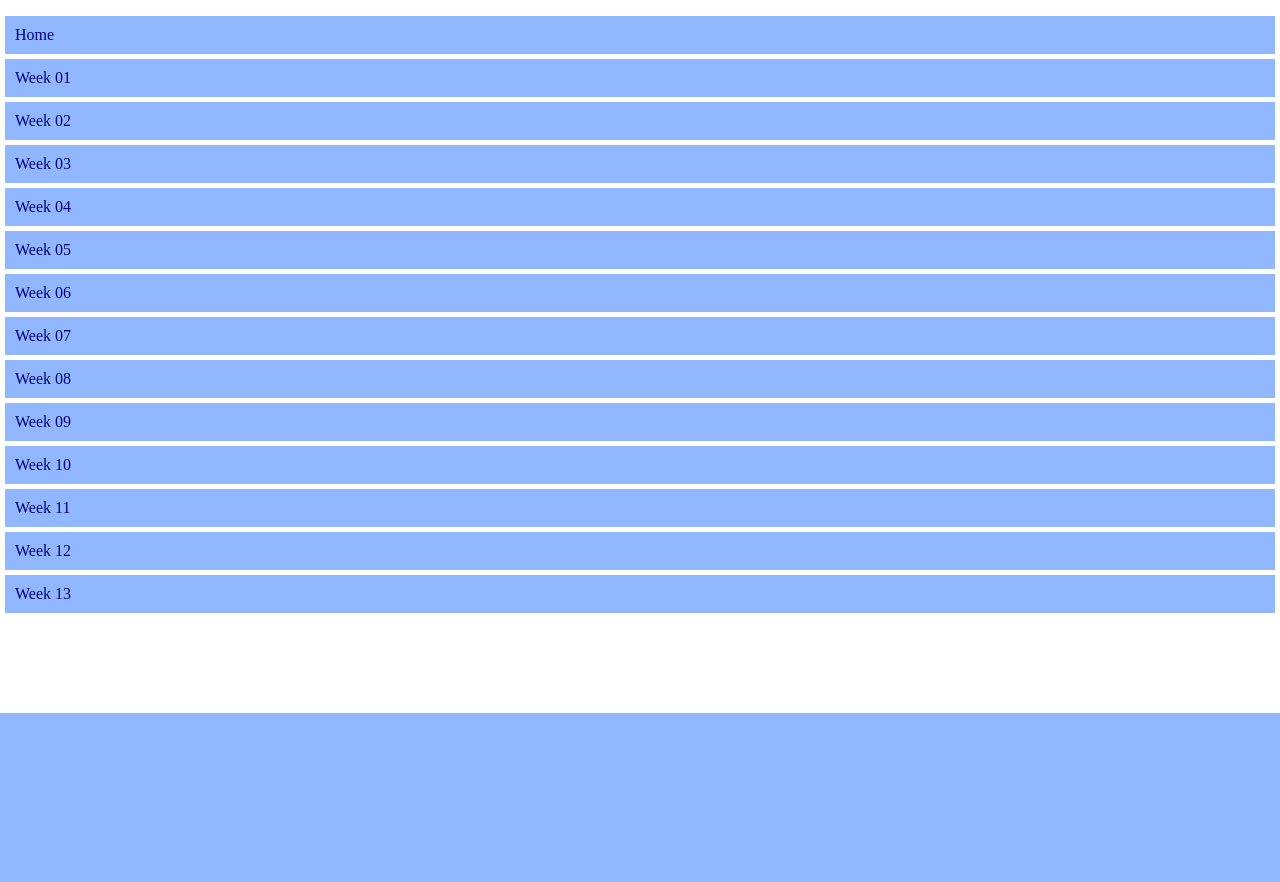
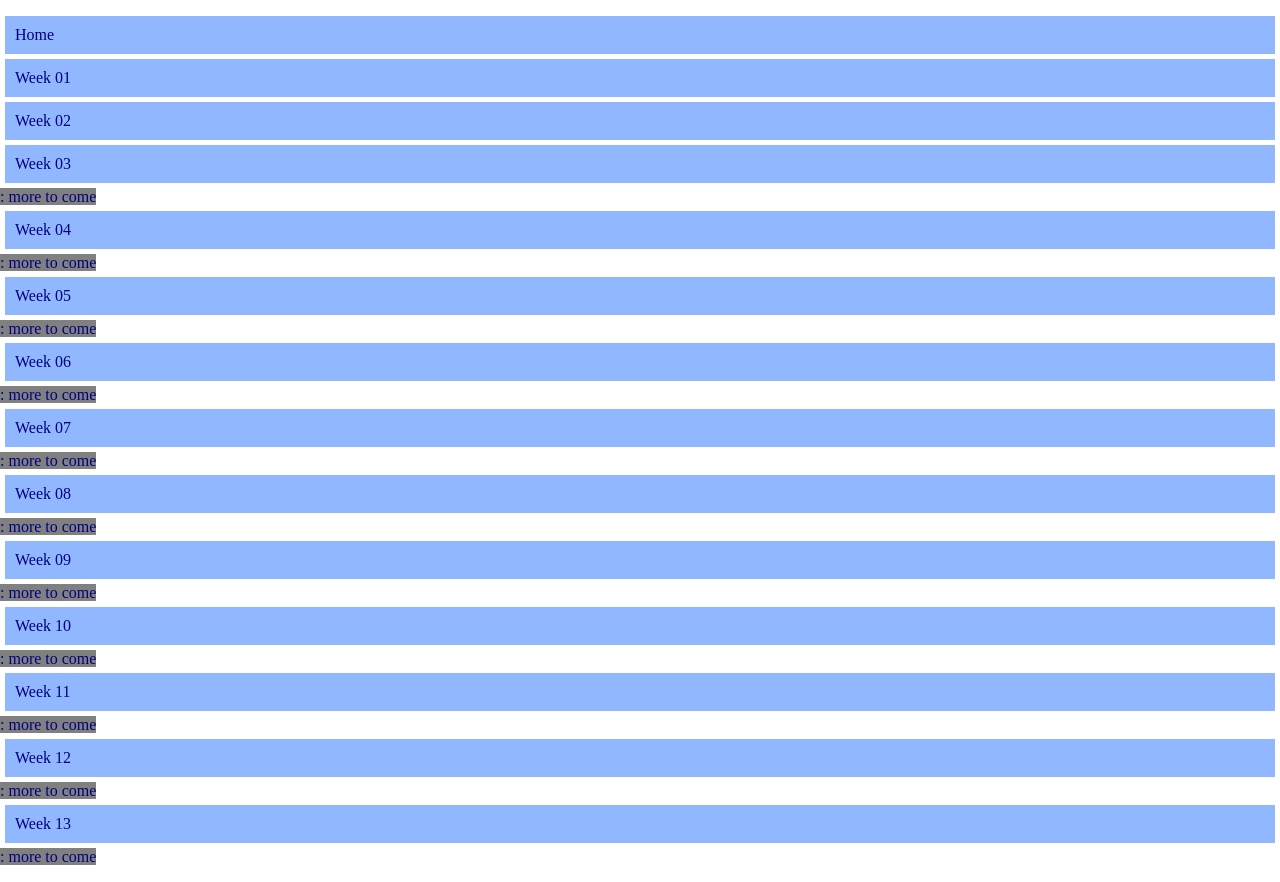
Before and after one commit to headricked/headricked.github.io, a PHP site: page / in a window 1280 px wide. Shown: the part 87-969 px from the top of the page. Before the commit the page ends 800 px from the top, so only its background shows below. Run offline with PHP 8.4, Linux system fonts and the light colour scheme.

Commit message:
updated files

```diff
--- a/index.html
+++ b/index.html
@@ -13,20 +13,20 @@
     </header>
     <nav>
         <ul>
-            <a href="index.html"><li>Home</li></a>
-            <a href="week01/week01.html"><li>Week 01</li></a>
-            <a href="week02/week02.html"><li>Week 02</li></a>
-            <a href="week03/week03.html"><li>Week 03</li></a>
-            <a href="week04/week04.html"><li>Week 04</li></a>
-            <a href="week05/week05.html"><li>Week 05</li></a>
-            <a href="week06/week06.html"><li>Week 06</li></a>
-            <a href="week07/week07.html"><li>Week 07</li></a>
-            <a href="week08/week08.html"><li>Week 08</li></a>
-            <a href="week09/week09.html"><li>Week 09</li></a>
-            <a href="week10/week10.html"><li>Week 10</li></a>
-            <a href="week11/week11.html"><li>Week 11</li></a>
-            <a href="week12/week12.html"><li>Week 12</li></a>
-            <a href="week13/week13.html"><li>Week 13</li></a>
+            <a id="home" href="index.html"><li>Home</li></a>
+            <a id="week01" href="week01/week01.html"><li>Week 01</li></a>
+            <a id="week02" href="week02/week02.html"><li>Week 02</li></a>
+            <a class="more" id="week03" href="week03/week03.html"><li>Week 03</li></a>
+            <a class="more" id="week04" href="week04/week04.html"><li>Week 04</li></a>
+            <a class="more" id="week05" href="week05/week05.html"><li>Week 05</li></a>
+            <a class="more" id="week06" href="week06/week06.html"><li>Week 06</li></a>
+            <a class="more" id="week07" href="week07/week07.html"><li>Week 07</li></a>
+            <a class="more" id="week08" href="week08/week08.html"><li>Week 08</li></a>
+            <a class="more" id="week09" href="week09/week09.html"><li>Week 09</li></a>
+            <a class="more" id="week10" href="week10/week10.html"><li>Week 10</li></a>
+            <a class="more" id="week11" href="week11/week11.html"><li>Week 11</li></a>
+            <a class="more" id="week12" href="week12/week12.html"><li>Week 12</li></a>
+            <a class="more" id="week13" href="week13/week13.html"><li>Week 13</li></a>
         </ul>
     </nav>
     <main></main>
--- a/styles/main.css
+++ b/styles/main.css
@@ -30,3 +30,9 @@ h2 {
     margin: 0px;
     padding: 30px 0px;
 }
+
+.more {
+    background-color: gray;
+}
+.more::after {
+    content: ": more to come";
```
